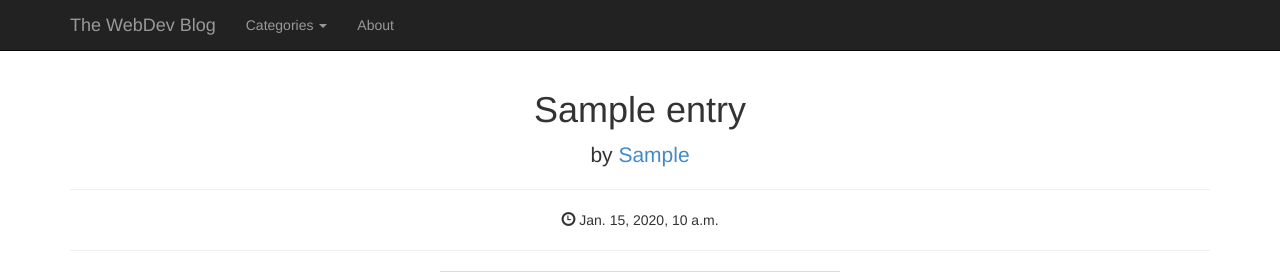
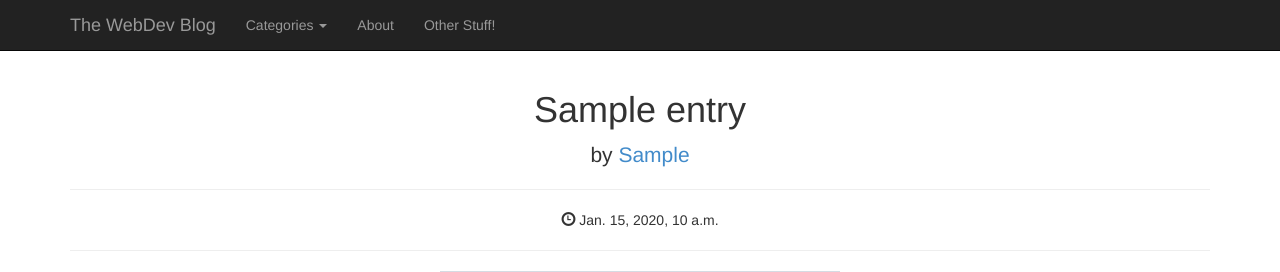
Before and after one commit to carvey/blogger, a Django app: template templates/blogger/post.html in a window 1280 px wide. Shown: the top 272 px of the page. Run offline with Django 3.2, Linux system fonts and the light colour scheme; the template is opened without the code that fills it: most values are stand-ins (such as "Sample title", 1, 10 or a date in 2020); grey boxes marked "Sample" are stand-in pictures; parts of the project's set-up code (start-up, migrations or seed data) failed here and were passed over; some libraries are stand-ins or nearby versions.

Commit message:
Changes to base to reflect adding new global bar link

```diff
--- a/templates/base.html
+++ b/templates/base.html
@@ -49,7 +49,7 @@
                       <a href="#" class="dropdown-toggle" data-toggle="dropdown">Categories <span class="caret"></span></a>
                       <ul class="dropdown-menu" role="menu">
                         {% for cat in categories %}
-                            {% if cat.title != 'About' %}
+                            {% if cat.title != 'About' or cat.title != 'Links' %}
                                 <li><a href="/{{ cat.slug }}">{{ cat.title }}</a></li>
                             {% endif %}
                         {% endfor %}
@@ -57,6 +57,9 @@
                     </li>
                     <li>
                         <a href="/about/about">About</a>
+                    </li>
+                    <li>
+                        <a href="/links/links">Other Stuff!</a>
                     </li>
                 </ul>
             </div>
```
